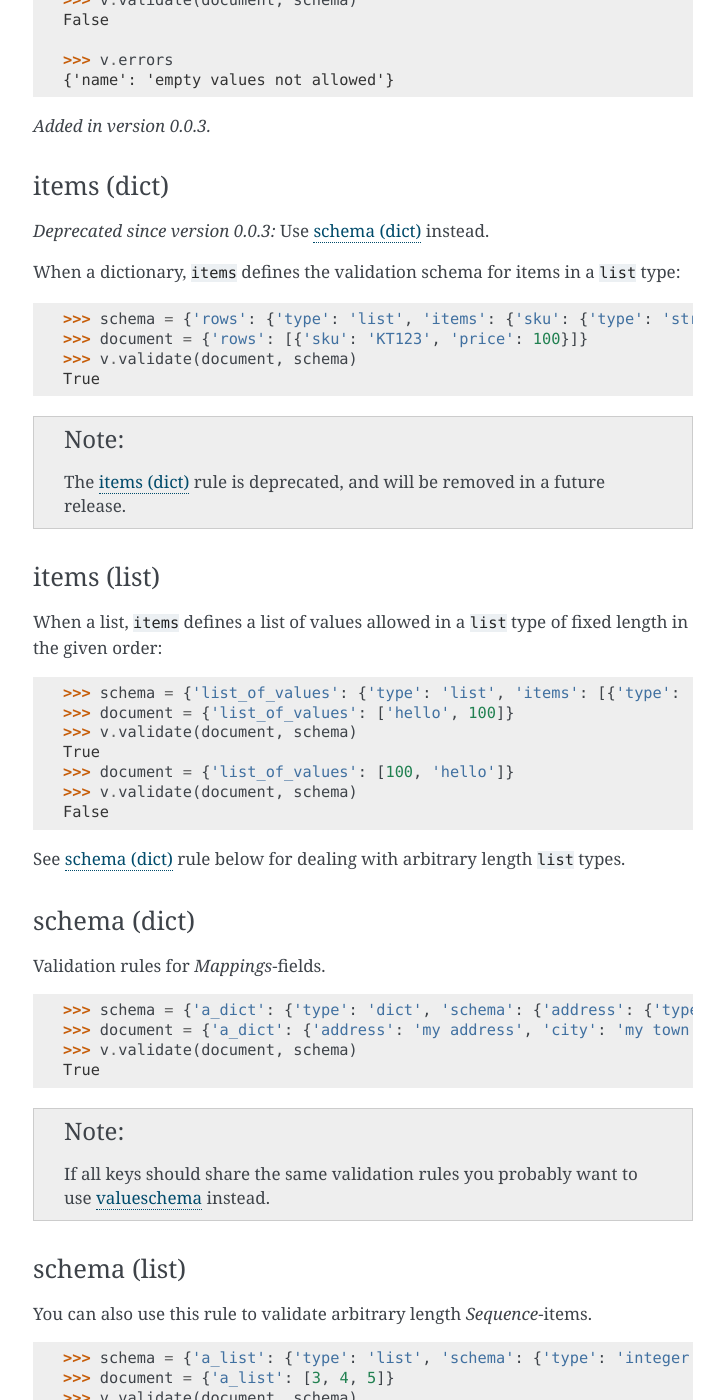
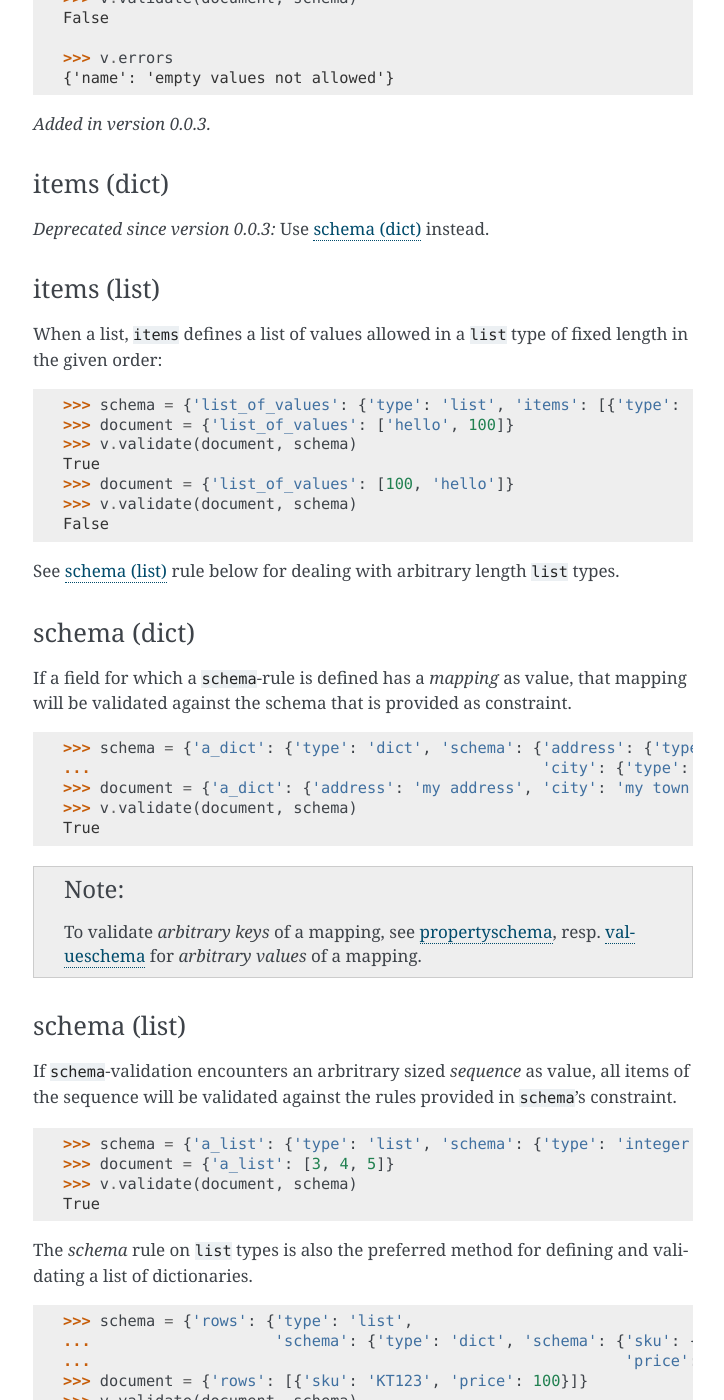
Before and after one commit to pyeve/cerberus, a Sphinx documentation site: the page built from docs/usage.rst, in a window 1280 px wide and 1400 px high, scrolled down 5387 px. Shown: the whole window, without its empty margins (387-1111 px from the left). Built offline with Sphinx 7.4.7, drawn with Linux system fonts in a browser that asks for light colours; some of the changed text lies outside the part shown.

Commit message:
Updates of `usage.rst`
- more elaborated description of `schema`
- minor docs fixes with regards to content
- use implicit heading-references instead of defined link targets
- text is wrapped to 80 chars
- code is wrapped to 120 chars
- removes documentation of deprecated `items` (list) rule
- removes unnecessary test when validating `propertyschema`

```diff
--- a/docs/usage.rst
+++ b/docs/usage.rst
@@ -130,12 +130,12 @@ You can extend this list and support custom types, see :ref:`new-types`.
 
 .. note::
 
-    Please note that type validation is performed before any other validation
-    rule which might exist on the same field (only exception being the
-    ``nullable`` rule). In the occurrence of a type failure subsequent
-    validation rules on the field will be skipped and validation will continue
-    on other fields. This allows to safely assume that field type is correct
-    when other (standard or custom) rules are invoked.
+    Please note that type validation is performed before most others which
+    exist for the same field (only `nullable`_ and `readonly`_ are considered
+    beforehand). In the occurrence of a type failure subsequent validation
+    rules on the field will be skipped and validation will continue on other
+    fields. This allows to safely assume that field type is correct when other
+    (standard or custom) rules are invoked.
 
 .. versionchanged:: 0.9
    If a list of types is given, the key value must match *any* of them.
@@ -287,26 +287,10 @@ is empty. Defaults to ``True``.
 
 .. versionadded:: 0.0.3
 
-.. _items_dict:
-
 items (dict)
 ~~~~~~~~~~~~
 .. deprecated:: 0.0.3
-   Use :ref:`schema` instead.
-
-When a dictionary, ``items`` defines the validation schema for items in
-a ``list`` type:
-
-.. doctest::
-
-    >>> schema = {'rows': {'type': 'list', 'items': {'sku': {'type': 'string'}, 'price': {'type': 'integer'}}}}
-    >>> document = {'rows': [{'sku': 'KT123', 'price': 100}]}
-    >>> v.validate(document, schema)
-    True
-
-.. note::
-
-    The :ref:`items_dict` rule is deprecated, and will be removed in a future release.
+   Use `schema (dict)`_ instead.
 
 items (list)
 ~~~~~~~~~~~~
@@ -323,28 +307,32 @@ fixed length in the given order:
     >>> v.validate(document, schema)
     False
 
-See :ref:`schema` rule below for dealing with arbitrary length ``list`` types.
-
-.. _schema:
+See `schema (list)`_ rule below for dealing with arbitrary length ``list`` types.
 
 schema (dict)
 ~~~~~~~~~~~~~
-Validation rules for *Mappings*-fields.
+If a field for which a ``schema``-rule is defined has a *mapping* as value,
+that mapping will be validated against the schema that is provided as
+constraint.
 
 .. doctest::
 
-    >>> schema = {'a_dict': {'type': 'dict', 'schema': {'address': {'type': 'string'}, 'city': {'type': 'string', 'required': True}}}}
+    >>> schema = {'a_dict': {'type': 'dict', 'schema': {'address': {'type': 'string'},
+    ...                                                 'city': {'type': 'string', 'required': True}}}}
     >>> document = {'a_dict': {'address': 'my address', 'city': 'my town'}}
     >>> v.validate(document, schema)
     True
 
 .. note::
 
-    If all keys should share the same validation rules you probably want to use :ref:`valueschema` instead.
+    To validate *arbitrary keys* of a mapping, see `propertyschema`_, resp.
+    `valueschema`_ for *arbitrary values* of a mapping.
 
 schema (list)
 ~~~~~~~~~~~~~
-You can also use this rule to validate arbitrary length *Sequence*-items.
+If ``schema``-validation encounters an arbritrary sized *sequence* as value,
+all items of the sequence will be validated against the rules provided in
+``schema``'s constraint.
 
 .. doctest::
 
@@ -353,20 +341,20 @@ You can also use this rule to validate arbitrary length *Sequence*-items.
     >>> v.validate(document, schema)
     True
 
-The `schema` rule on ``list`` types is also the prefered method for defining
+The `schema` rule on ``list`` types is also the preferred method for defining
 and validating a list of dictionaries.
 
 .. doctest::
 
-    >>> schema = {'rows': {'type': 'list', 'schema': {'type': 'dict', 'schema': {'sku': {'type': 'string'}, 'price': {'type': 'integer'}}}}}
+    >>> schema = {'rows': {'type': 'list',
+    ...                    'schema': {'type': 'dict', 'schema': {'sku': {'type': 'string'},
+    ...                                                          'price': {'type': 'integer'}}}}}
     >>> document = {'rows': [{'sku': 'KT123', 'price': 100}]}
     >>> v.validate(document, schema)
     True
 
 .. versionchanged:: 0.0.3
    Schema rule for ``list`` types of arbitrary length
-
-.. _valueschema:
 
 valueschema
 ~~~~~~~~~~~
@@ -394,8 +382,8 @@ keys, the values for all of which must validate with given schema:
 propertyschema
 ~~~~~~~~~~~~~~
 
-This is the counterpart to ``valueschema`` that validates the `keys` of a ``dict``. For historical reasons
-it is `not` named ``keyschema``.
+This is the counterpart to ``valueschema`` that validates the `keys` of a
+``dict``. For historical reasons it is `not` named ``keyschema``.
 
 .. doctest::
 
@@ -412,7 +400,8 @@ it is `not` named ``keyschema``.
 
 regex
 ~~~~~
-Validation will fail if field value does not match the provided regex rule. Only applies to string fiels.
+Validation will fail if field value does not match the provided regex rule.
+Only applies to string fiels.
 
 .. doctest::
 
@@ -457,7 +446,8 @@ but also any of their allowed values must be matched.
 
 .. doctest::
 
-    >>> schema = {'field1': {'required': False}, 'field2': {'required': True, 'dependencies': {'field1': ['one', 'two']}}}
+    >>> schema = {'field1': {'required': False},
+    ...           'field2': {'required': True, 'dependencies': {'field1': ['one', 'two']}}}
 
     >>> document = {'field1': 'one', 'field2': 7}
     >>> v.validate(document, schema)
@@ -520,7 +510,9 @@ Dependencies on sub-document fields are also supported:
 \*of-rules
 ~~~~~~~~~~
 
-These rules allow you to list multiple sets of rules to validate against. The field will be considered valid if it validates against the set in the list according to the prefixes logics ``all``, ``any``, ``one`` or ``none``.
+These rules allow you to list multiple sets of rules to validate against. The
+field will be considered valid if it validates against the set in the list
+according to the prefixes logics ``all``, ``any``, ``one`` or ``none``.
 
 .. versionadded:: 0.9
 
@@ -545,7 +537,8 @@ oneof
 
 Validates if *exactly one* of the provided constraints applies.
 
-For example, to verify that a property is a number between 0 and 10 or 100 and 110, you could do the following:
+For example, to verify that a property is a number between 0 and 10 or 100 and
+110, you could do the following:
 
 .. doctest::
 
@@ -568,7 +561,8 @@ For example, to verify that a property is a number between 0 and 10 or 100 and 1
     >>> v.errors   # doctest: +SKIP
     {'prop1': {'anyof': 'no definitions validated', 'definition 1': 'min value is 100', 'definition 0': 'max value is 10'}}
 
-The ``anyof`` rule works by creating a new instance of a schema for each item in the list. The above schema is equivalent to creating two separate schemas:
+The ``anyof`` rule works by creating a new instance of a schema for each item
+in the list. The above schema is equivalent to creating two separate schemas:
 
 .. doctest::
 
@@ -590,7 +584,8 @@ The ``anyof`` rule works by creating a new instance of a schema for each item in
 \*of-rules typesaver
 ....................
 
-You can concatenate any of-rule with an underscore and another rule with a list of rule-values to save typing:
+You can concatenate any of-rule with an underscore and another rule with a
+list of rule-values to save typing:
 
 .. testcode::
 
@@ -598,7 +593,8 @@ You can concatenate any of-rule with an underscore and another rule with a list
     # is equivalent to
     {'foo': {'anyof': [{'type': 'string'}, {'type': 'integer'}]}}
 
-Thus you can use this to validate a document against several schemas without implementing your own logic:
+Thus you can use this to validate a document against several schemas without
+implementing your own logic:
 
 .. testsetup::
 
@@ -718,7 +714,8 @@ unknown fields will be validated against it:
     >>> v.validate({'name': 'john', 'sex': 'M'})
     True
 
-``allow_unknown`` can also be set as rule to configure a validator for a nested mapping that is checked against the ``schema``-rule:
+``allow_unknown`` can also be set as rule to configure a validator for a nested
+mapping that is checked against the ``schema``-rule:
 
 .. doctest::
 
@@ -822,13 +819,14 @@ used to convert values or sanitize data before it is validated.
 Fetching Processed Documents
 ----------------------------
 
-Beside the ``document``-property a ``Validator``-instance has shorthand methods to
-process a document and fetch its processed result.
+Beside the ``document``-property a ``Validator``-instance has shorthand methods
+to process a document and fetch its processed result.
 
 `validated` Method
 ~~~~~~~~~~~~~~~~~~
-There's a wrapper-method ``validated`` that returns the validated document. If the
-document didn't validate ``None`` is returned. It can be useful for flows like this:
+There's a wrapper-method ``validated`` that returns the validated document. If
+the document didn't validate ``None`` is returned. It can be useful for flows
+like this:
 
 .. testsetup::
 
@@ -847,7 +845,8 @@ pass through.
 
 `normalized` Method
 ~~~~~~~~~~~~~~~~~~~
-Similary, the ``normalized``-method returns a normalized copy of a document without validating it:
+Similary, the ``normalized``-method returns a normalized copy of a document
+without validating it:
 
 .. doctest::
 
@@ -863,9 +862,10 @@ Similary, the ``normalized``-method returns a normalized copy of a document with
 Schema Definition Formats
 -------------------------
 
-Cerberus schemas are built with vanilla Python types: ``dict``, ``list``, ``string``, etc. Even user-defined
-validation rules are invoked in the schema by name, as a string. A useful side effect of this design is
-that schemas can be defined in a number of ways, for example with PyYAML_.
+Cerberus schemas are built with vanilla Python types: ``dict``, ``list``,
+``string``, etc. Even user-defined validation rules are invoked in the schema
+by name, as a string. A useful side effect of this design is that schemas can
+be defined in a number of ways, for example with PyYAML_.
 
 .. doctest::
 
@@ -884,9 +884,10 @@ that schemas can be defined in a number of ways, for example with PyYAML_.
     >>> v.errors
     {'age': 'min value is 10'}
 
-You don't have to use YAML of course, you can use your favorate serializer. JSON for example. As long as
-there is a decoder thant can produce a nested ``dict``, you can use it to define a schema.
+You don't have to use YAML of course, you can use your favorate serializer.
+JSON for example. As long as there is a decoder thant can produce a nested
+``dict``, you can use it to define a schema.
 
 
 .. _PyYAML: http://pyyaml.org
-.. _`Regular Expressions Syntax`: https://docs.python.org/2/library/re.html#regular-expression-syntax
+.. _`Regular Expressions Syntax`: https://docs.python.org/library/re.html#regular-expression-syntax
```
Also changed, not shown: other parts of docs/usage.rst (+2 -2 lines), 1 other file.
